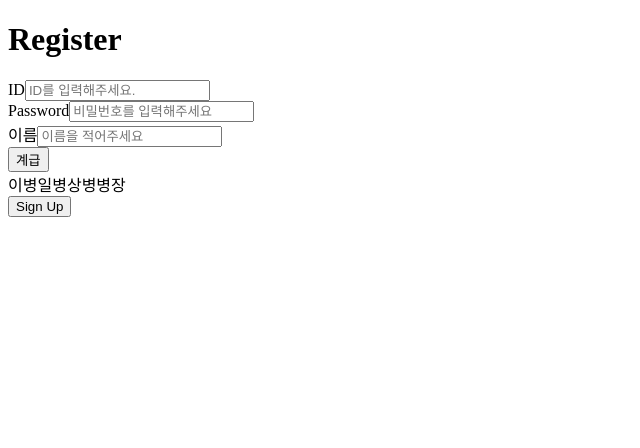
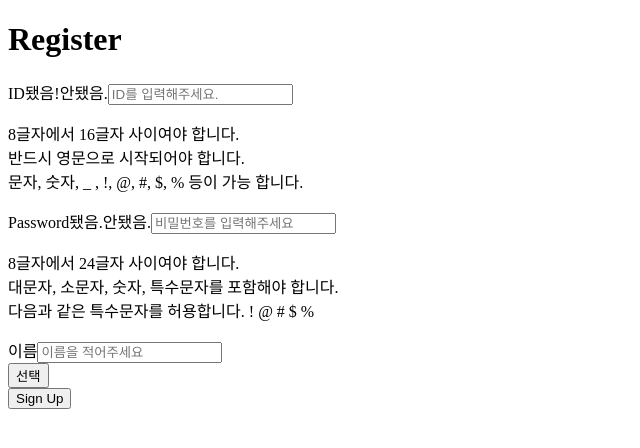
Before and after one commit to osamhack2022/WEB_ArmyReport_Thi-Key-Cha, a React (Create React App) app in the folder WEB(FE)/ar/: page /Register in a window 1280 px wide. Shown: the top 448 px of the page, without its empty margins (0-640 px from the left). Built offline with nearby package versions, Linux system fonts and the light colour scheme.

Commit message:
add Register function

```diff
--- a/WEB(FE)/ar/src/features/counterSlice.js
+++ b/WEB(FE)/ar/src/features/counterSlice.js
@@ -2,52 +2,18 @@ import { createAsyncThunk, createSlice } from '@reduxjs/toolkit';
 import { fetchCount } from './counterAPI';
 
 const initialState = {
-  value: 0,
-  status: 'idle',
+  User_ID : '',
+  LoggedIn : false,
+  User_Last_Date : Date.now(),
+
 };
 
-export const incrementAsync = createAsyncThunk(
-  'counter/fetchCount',
-  async (amount) => {
-    const response = await fetchCount(amount);
-    // The value we return becomes the `fulfilled` action payload
-    return response.data;
+const UserState = createSlice({
+  name : 'User',
+  initialState,
+  reducer : {
+
   }
-);
+})
 
-export const counterSlice = createSlice({
-  name: 'counter',
-  initialState,
-  reducers: {
-    increment: (state) => {
-      state.value += 1;
-    },
-    decrement: (state) => {
-      state.value -= 1;
-    },
-    incrementByAmount: (state, action) => {
-      state.value += action.payload;
-    },
-  },
-  extraReducers: (builder) => {
-    builder
-      .addCase(incrementAsync.pending, (state) => {
-        state.status = 'loading';
-      })
-      .addCase(incrementAsync.fulfilled, (state, action) => {
-        state.status = 'idle';
-        state.value += action.payload;
-      });
-  },
-});
-
-export const { increment, decrement, incrementByAmount } = counterSlice.actions;
-export const selectCount = (state) => state.counter.value;
-export const incrementIfOdd = (amount) => (dispatch, getState) => {
-  const currentValue = selectCount(getState());
-  if (currentValue % 2 === 1) {
-    dispatch(incrementByAmount(amount));
-  }
-};
-
-export default counterSlice.reducer;
+export default UserState.reducer;
--- a/WEB(FE)/ar/src/routes/Register.js
+++ b/WEB(FE)/ar/src/routes/Register.js
@@ -3,13 +3,15 @@ useState,
 useEffect,
 useRef,
 } from 'react'
+import Dropdown from 'react-bootstrap/Dropdown';
+
 
 const USER_REGEX = /^[a-zA-Z][a-zA-Z0-9-_]{8,16}$/;
 const PWD_REGEX = /^(?=.*[a-z])(?=.*[A-Z])(?=.*[0-9])(?=.*[!@#$%]).{8,24}$/;
 
 const Register = () => {
-    const UserRef = useRef(null);
-    const errRef = useRef(null);
+    const UserRef = useRef();
+    const errRef = useRef();
 
     const [UserObj, setUserObj] = useState({
         'UserId' : '',
@@ -25,13 +27,52 @@ const Register = () => {
         'UserLastDate' : Date.now()
     });
 
+    const [errMsg, setErrMsg] = useState('');
+
     const [validId, setvalidId] = useState(false);
     const [validPwd, setvalidPwd] = useState(false);
     const [validUserName, setvalidUserName] = useState(false);
     const [validUserLocation, setvalidUserLocation] = useState(false);
     const [validUserLastDate, setvalidUserLastDate] = useState(false);
 
+    const [userFocus, setUserFocus] = useState(false);
+    const [pwdFocus, setPwdFocus] = useState(false);
+
+    const [matchPwd, setMatchPwd] = useState('');
+    const [validMatch, setValidMatch] = useState(false);
+    const [matchFocus, setMatchFocus] = useState(false);
+
     const { UserId, UserPwd, UserName, UserClasses, UserLocation, UserLastDate} = UserObj;
+
+    const onDropDownBtnClick = () =>{
+        const change = document.getElementById("dropdown_classes");
+        const Army_class = document.getElementsByClassName("dropdown_class");
+        change.innerText = Army_class.innerText;
+    }
+
+    useEffect(()=> {
+        UserRef.current?.focus();
+    }, [])
+
+    useEffect(() => {
+        const result = USER_REGEX.test(UserObj.UserId);
+        console.log(result);
+        console.log(UserObj.UserId);
+        setvalidId(result);
+    }, [UserObj.UserId]);
+
+    useEffect(() => {
+        const result = PWD_REGEX.test(UserObj.UserPwd);
+        console.log(result);
+        console.log(UserObj.UserPwd);
+        setvalidPwd(result);
+        const match = UserObj.UserPwd === matchPwd;
+        setValidMatch(match);
+    }, [UserObj.UserPwd, matchPwd]);
+
+    useEffect(() => {
+        setErrMsg('');
+    }, [UserObj.UserId, UserObj.UserPwd, matchPwd]);
 
     const onChange = (event) => {
         const {
@@ -48,49 +89,74 @@ const Register = () => {
 
     }
 
-    const ClassDropDown = () => {
-        document.getElementsByClassName("Dropdown_Btn").classList.toggle('show');
-    };
-    function DropDown(e){
-        if(e.target.matches('Dropdown-Content')){
-            let dropdowns = document.getElementByClassName('Dropdown-Content');
-            let i;
-            for (i=0;i<dropdowns.length();i++){
-                let openDropdown = dropdowns[i];
-                if (openDropdown.classList.contains('show')){
-                    openDropdown.classList.remove('show');
-                }
-            }
-        }
-    };
 
     return (
         <div className="AR_User_Making">
+            <p ref={errRef} className={errMsg ? "errmsg" : "offscreen"}  aria-live="assertive">
+                {errMsg}
+            </p>
             <form onSubmit={onSubmit}>
                 <h1>Register</h1>
                 <div className="AR_Topic_Info">
                     <div className="Designate_Id">
-                        <label For="UserId" className='UserId'>ID</label>
+                        <label htmlFor="UserId" className='UserId'>
+                            ID
+                            <span className={validUserName ? "valid" : "hide"}>
+                                됐음!
+                            </span>
+                            <span className={validId || !UserObj.id ? "hide" : "invalid"}>
+                                안됐음.
+                            </span>
+                        </label>
                         <input
                             name="UserId"
                             type="text"
                             onChange={onChange}
+                            autoComplete="off"
                             placeholder='ID를 입력해주세요.'
                             required
+                            aria-invalid={validId ? "false" : "true"}
+                            aria-describedby="uidnote"
+                            onFocus={() => setUserFocus(true)}
+                            onBlur={() => setUserFocus(false)}
                         />
                     </div>
+                    <p id="uidnote" className={userFocus && UserId &&
+                    !validId ? "instructions" : "offscreen"}>
+                        8글자에서 16글자 사이여야 합니다. <br/>
+                        반드시 영문으로 시작되어야 합니다. <br/>
+                        문자, 숫자, _ , !, @, #, $, % 등이 가능 합니다.
+                    </p>
                     <div className="Designate_Pwd">
-                        <label For="UserPwd" className='UserPwd'>Password</label>
+                        <label htmlFor="UserPwd" className='UserPwd'>
+                            Password
+                            <span className={validPwd ? "valid" : "hide"}>
+                                됐음.
+                            </span>
+                            <span className={validPwd || !UserObj.UserPwd ? "hide" : "invalid"}>
+                                안됐음.
+                            </span>
+                        </label>
                         <input
-                            name="UserPwd"
                             type="password"
+                            id="password"
                             onChange={onChange}
                             placeholder='비밀번호를 입력해주세요'
                             required
+                            aria-invalid={validPwd ? "false" : "true"}
+                            aria-describedby="pwdnote"
+                            onFocus={()=> setPwdFocus(true)}
+                            onBlur={()=>setPwdFocus(false)}
                         />
+                        <p id="pwdnote" className={pwdFocus && !validPwd ? "instruction" :
+                        "offscreen"}>
+                            8글자에서 24글자 사이여야 합니다. <br/>
+                            대문자, 소문자, 숫자, 특수문자를 포함해야 합니다. <br/>
+                            다음과 같은 특수문자를 허용합니다. ! @ # $ % <br/>
+                        </p>
                     </div>
                     <div className="Designate_Name">
-                        <label For="UserName" className="UserName">이름</label>
+                        <label htmlFor="UserName" className="UserName">이름</label>
                         <input
                             name="UserName"
                             type="text"
@@ -100,13 +166,17 @@ const Register = () => {
                         />
                     </div>
                     <div className="AR_Classes_Dropdown">
-                        <button onClick={ClassDropDown} className='Dropdown_Btn'>계급</button>
-                        <div className="Dropdown-Content">
-                            <span>이병</span>
-                            <span>일병</span>
-                            <span>상병</span>
-                            <span>병장</span>
-                        </div>
+                        <Dropdown>
+                            <Dropdown.Toggle variant="success" id="dropdown_classes">
+                                선택
+                            </Dropdown.Toggle>
+                            <Dropdown.Menu>
+                                <Dropdown.Item onClick={onDropDownBtnClick} className="dropdown_class">이병</Dropdown.Item>
+                                <Dropdown.Item onClick={onDropDownBtnClick} className="dropdown_class">일병</Dropdown.Item>
+                                <Dropdown.Item onClick={onDropDownBtnClick} className="dropdown_class">상병</Dropdown.Item>
+                                <Dropdown.Item onClick={onDropDownBtnClick} className="dropdown_class">병장</Dropdown.Item>
+                            </Dropdown.Menu>
+                        </Dropdown>
                     </div>
                     <div className="AR_User_Location">
 
```
